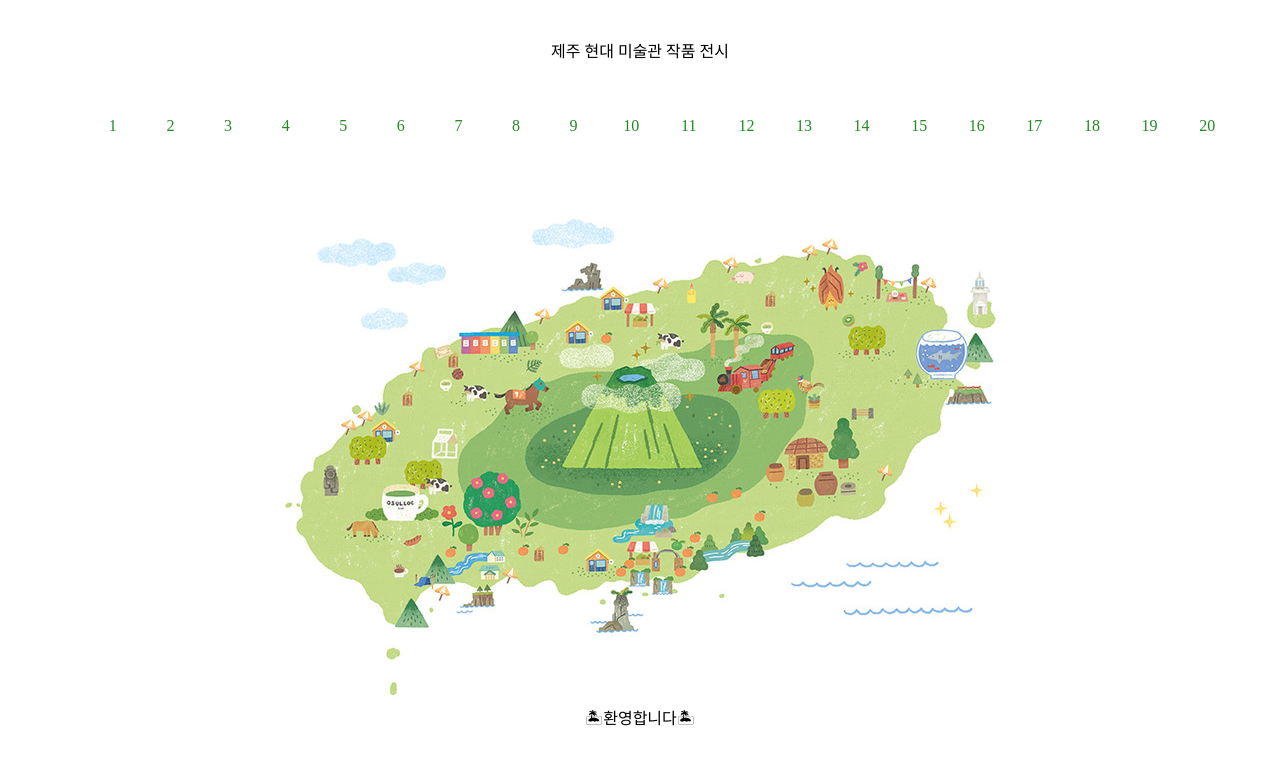
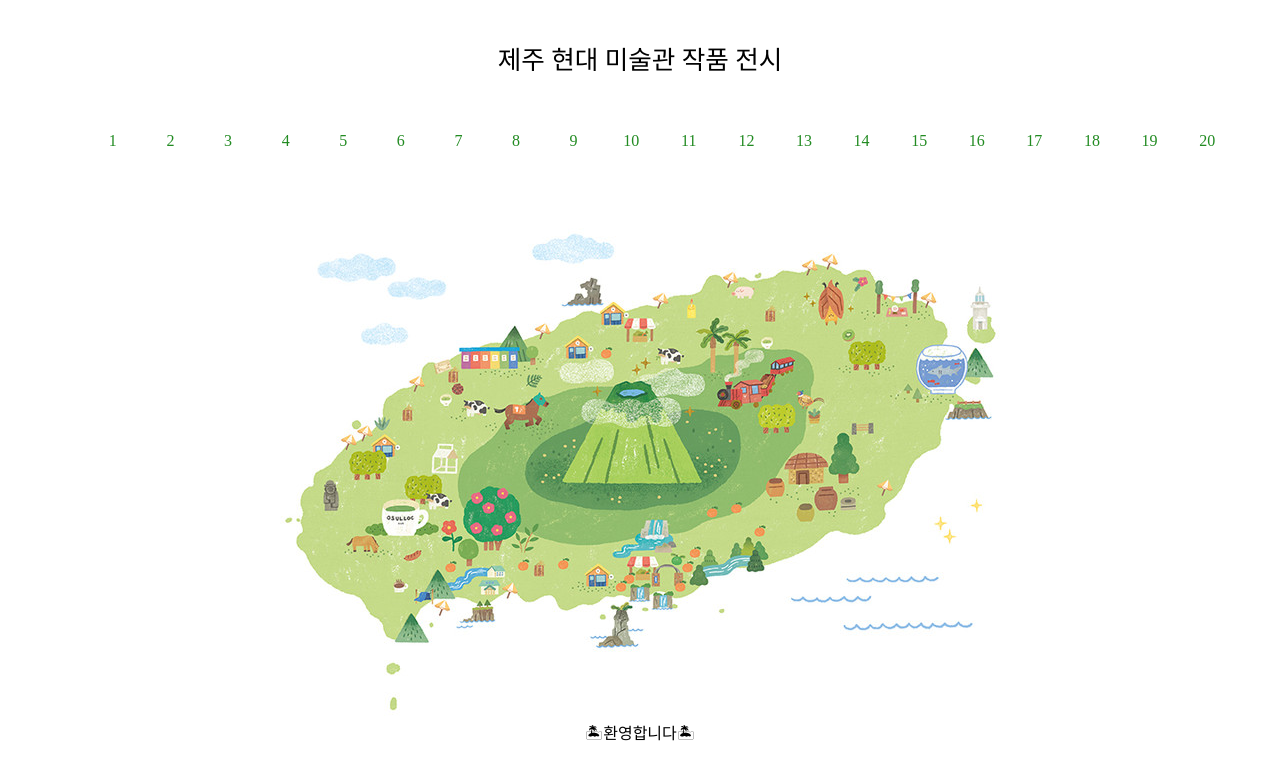
Before and after one commit to harin0707/FE-Project01, a React (Create React App) app: page / in a window 1280 px wide. Shown: the top 780 px of the page. Built offline with nearby package versions, Linux system fonts and the light colour scheme.

Commit message:
홈 주소로 이동

```diff
--- a/src/App.js
+++ b/src/App.js
@@ -1,6 +1,6 @@
 import React from 'react'
 import {BrowserRouter as Router} from "react-router-dom";
-import {Container, Header} from './styled/styled.js'
+import {Container} from './styled/styled.js'
 import Nav from './component/Nav';
 import Transition from './component/Transition.js'
 import jejuData from './data/picture.json'
@@ -18,7 +18,6 @@ const App = () => {
     <ThemeProvider theme={{...theme}}>
       <Router>
           <Container>
-            <Header> 제주 현대 미술관 작품 전시 </Header>
             <Nav jejuDatas={jejuDatas}/>
             <Transition jejuDatas={jejuDatas}/>
           </Container>
--- a/src/component/Nav.js
+++ b/src/component/Nav.js
@@ -1,5 +1,6 @@
 import React,{useState} from 'react'
-import { NavContainter, StyledLink } from '../styled/styled'
+import {Link} from "react-router-dom"
+import { NavContainter, StyledLink, Header } from '../styled/styled'
 import '../styled/button.css'
 
 const Nav = ({jejuDatas}) => {
@@ -13,9 +14,17 @@ const Nav = ({jejuDatas}) => {
         console.log(e.target)
     }
 
+    // const backToHome = () =>{
+
+
+    // }
+
 
     return (
+        <>
+        <Link to="/"><Header> 제주 현대 미술관 작품 전시 </Header></Link>
         <NavContainter>
+
             {jejuDatas.map((pic, num)=> (
                     <StyledLink
                     to={`/${pic.seq}`}
@@ -28,6 +37,7 @@ const Nav = ({jejuDatas}) => {
                     </StyledLink>
             ))}
         </NavContainter>
+        </>
     )
 }
 
--- a/src/styled/styled.js
+++ b/src/styled/styled.js
@@ -14,9 +14,13 @@ justify-content: center;
 align-items: center;
 `
 
-export const Header = styled.div`
-padding: 3vw;
+export const Header = styled.button`
+margin: 3vw;
 color: ${props => props.theme.maincolor};
+background-color: transparent;
+border: 0vw transparent;
+cursor: pointer;
+font-size: 2vw;
 `
 
 export const StyledLink = styled(Link)`
```
